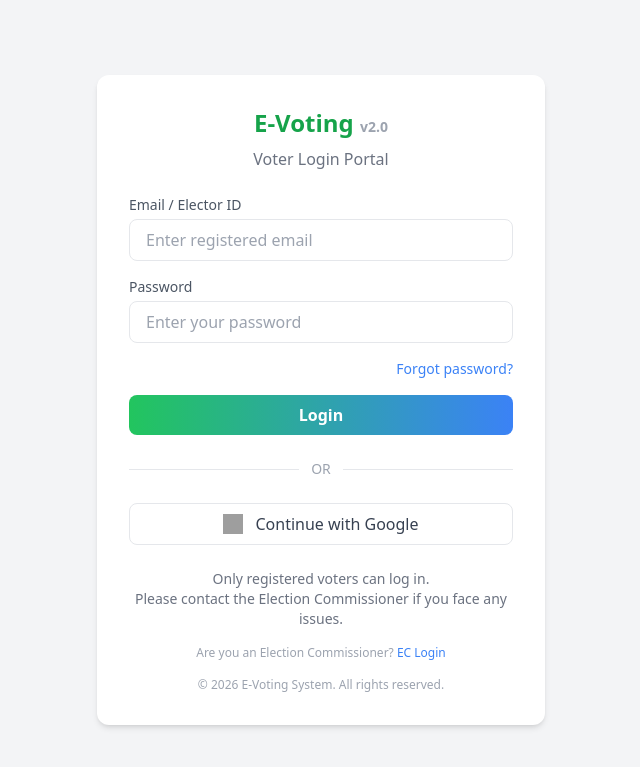
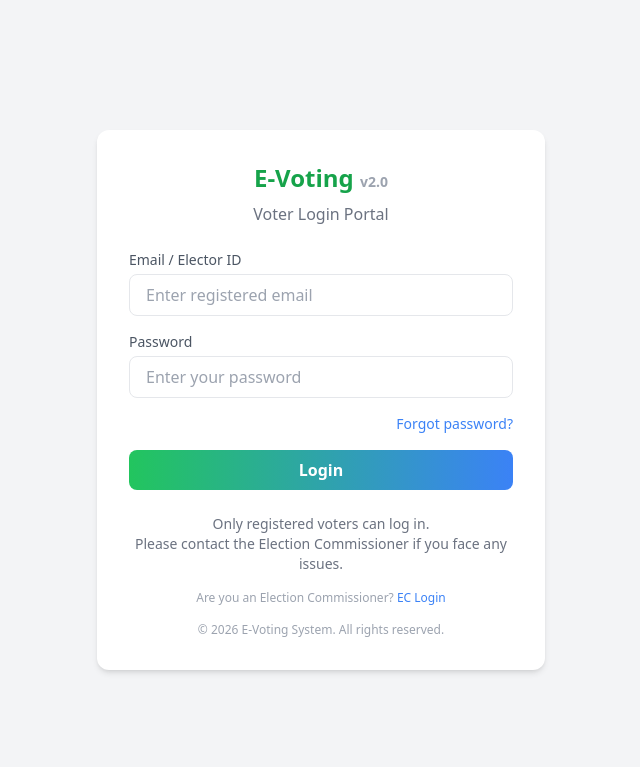
Before and after one commit to jaayysoni/E-Voting-2.0, a FastAPI app: page /voter/login in a window 1280 px wide. Shown: the top 767 px of the page, without its empty margins (319-959 px from the left). Run offline with FastAPI, Linux system fonts and the light colour scheme; some libraries are stand-ins or nearby versions; grey boxes are pictures that could not be loaded.

Commit message:
Refine UI

```diff
--- a/templates/Login.html
+++ b/templates/Login.html
@@ -76,30 +76,6 @@
         </button>
       </form>
 
-      <!-- Divider -->
-      <section class="flex items-center my-6">
-        <div class="flex-1 border-t"></div>
-        <span class="px-3 text-sm text-gray-400">OR</span>
-        <div class="flex-1 border-t"></div>
-      </section>
-
-      <!-- Google OAuth Placeholder -->
-      <section>
-        <button
-          onclick="alert('Google OAuth will be added later')"
-          class="w-full flex items-center justify-center gap-3 border py-2 rounded-lg hover:bg-gray-50 transition"
-        >
-          <img
-            src="https://www.svgrepo.com/show/475656/google-color.svg"
-            alt="Google"
-            class="w-5 h-5"
-          />
-          <span class="text-gray-700 font-medium">
-            Continue with Google
-          </span>
-        </button>
-      </section>
-
       <!-- Info -->
       <section class="mt-6 text-center">
         <p class="text-sm text-gray-500">
@@ -113,7 +89,7 @@
       <section class="mt-4 text-center">
         <p class="text-xs text-gray-400">
           Are you an Election Commissioner?
-          <a href="/EC-login" class="text-blue-500 hover:underline">
+          <a href="/ec/login" class="text-blue-500 hover:underline">
             EC Login
           </a>
         </p>
```
Also changed, not shown: requirements.txt (+22 -1 lines), templates/EC-login.html (+0 -21 lines), app/config.py (deleted), app/dependencies.py (deleted), app/exceptions.py (deleted), app/logging.py (deleted), app/middlewares.py (deleted).
